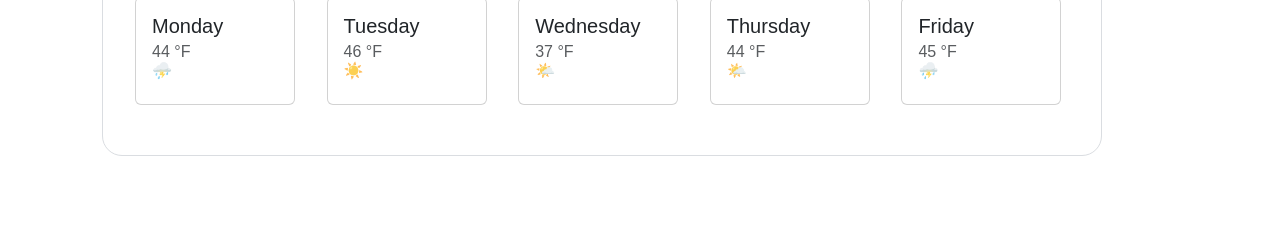
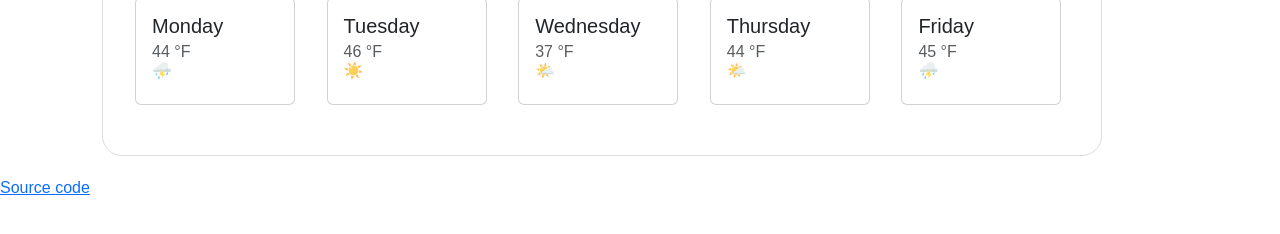
Before and after one commit to tamarajoseph17/weather-app-download, a plain HTML site: page index.html in a window 1280 px wide. Shown: the part 280-514 px from the top of the page. Drawn offline with nearby package versions, Linux system fonts and the light colour scheme.

Commit message:
fixed link for source code

```diff
--- a/index.html
+++ b/index.html
@@ -169,7 +169,10 @@
     </div>
     <a
       href="https://github.com/tamarajoseph17/weather-app-download/blob/main/index.html"
-    ></a>
+      target="_blank"
+      class="Source"
+      >Source code</a
+    >
     <script
       src="https://cdn.jsdelivr.net/npm/bootstrap@5.3.0-alpha1/dist/js/bootstrap.bundle.min.js"
       integrity="sha384-w76AqPfDkMBDXo30jS1Sgez6pr3x5MlQ1ZAGC+nuZB+EYdgRZgiwxhTBTkF7CXvN"
```
